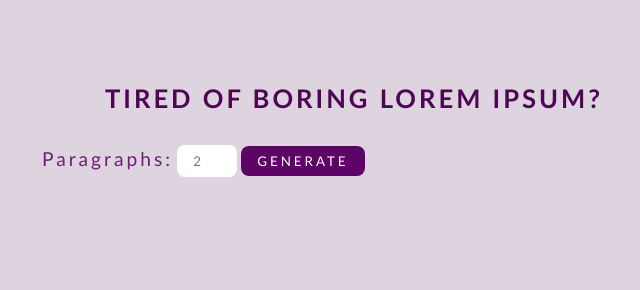
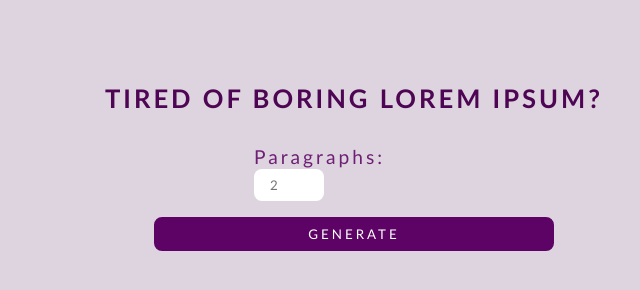
Before and after one commit to daisy28/Jtp, a website: page projects/text generator/index.html in a window 1280 px wide. Shown: the whole page, without its empty margins (286-926 px from the left). Drawn offline with Linux system fonts and the light colour scheme.

Commit message:
Bug fix: Fixed style issues

```diff
--- a/projects/text generator/index.html
+++ b/projects/text generator/index.html
@@ -12,8 +12,11 @@
                <h1>Tired of boring Lorem Ipsum?</h1>
                <div>
                     <form action="" class="lorem">
-                         <label for="amount">Paragraphs:</label>
-                         <input type="number" name="amount" id="amount" class="input" placeholder="2">
+                         <div class="form_div">
+                              <label for="amount">Paragraphs:</label>
+                              <input type="number" name="amount" id="amount" class="input" placeholder="2">
+                         </div>
+
                          <button class="btn" type="submit">generate</button>
                     </form>
                     <article class="article"></article>
--- a/projects/text generator/script.js
+++ b/projects/text generator/script.js
@@ -46,6 +46,7 @@ form.addEventListener("submit", (e) => {
         article.innerHTML = `<p>${texts[random]}</p>`;
     }
     else {
+        article.innerHTML = ``;
         let tempText = texts.map(text => {
             return text;
         });
--- a/projects/text generator/script.ts
+++ b/projects/text generator/script.ts
@@ -54,6 +54,7 @@ form.addEventListener("submit", (e) => {
      if (isNaN(inputValue) || inputValue <= 0 || inputValue > 10) {
           article.innerHTML = `<p>${texts[random]}</p>`;
      } else {
+          article.innerHTML = ``
           let tempText = texts.map(text => {
                return text
           });
--- a/projects/text generator/style.css
+++ b/projects/text generator/style.css
@@ -36,7 +36,15 @@ main h1 {
 }
 
 form {
-     max-width: 50%;
+     max-width: 80%;
+     margin: auto;
+     display: flex;
+     flex-direction: column;
+     gap: 1rem;
+}
+
+.form_div {
+     max-width: 200px;
      margin: auto;
 }
 
@@ -51,7 +59,7 @@ label {
 input {
      padding: .5rem 1rem;
      border-radius: 8px;
-     width: 60px;
+     width: 70px;
      background-color: #fff;
      border: none;
      outline: none;
@@ -59,7 +67,7 @@ input {
 
 button {
      background-color: #5d0365;
-     border: none;
+     border: 2px solid #5d0365;
      outline: none;
      padding: .0rem 1rem;
      border-radius: 8px;
@@ -70,6 +78,9 @@ button {
      cursor: pointer;
      transition: all;
      transition-duration: 2s;
+     width: 100%;
+     max-width: 400px;
+     margin: auto;
 }
 
 button:hover {
```
Also changed, not shown: 1 other file.
